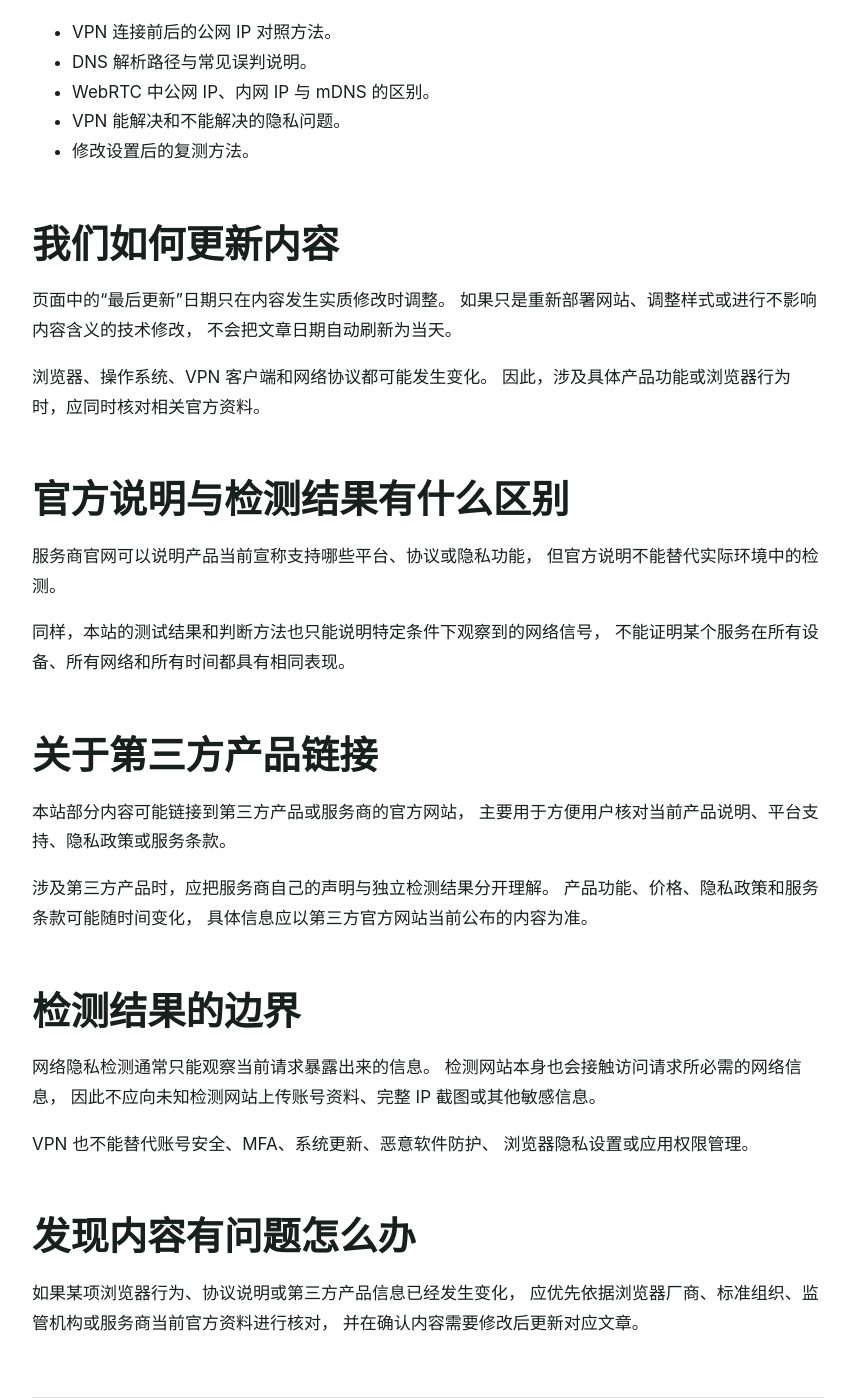
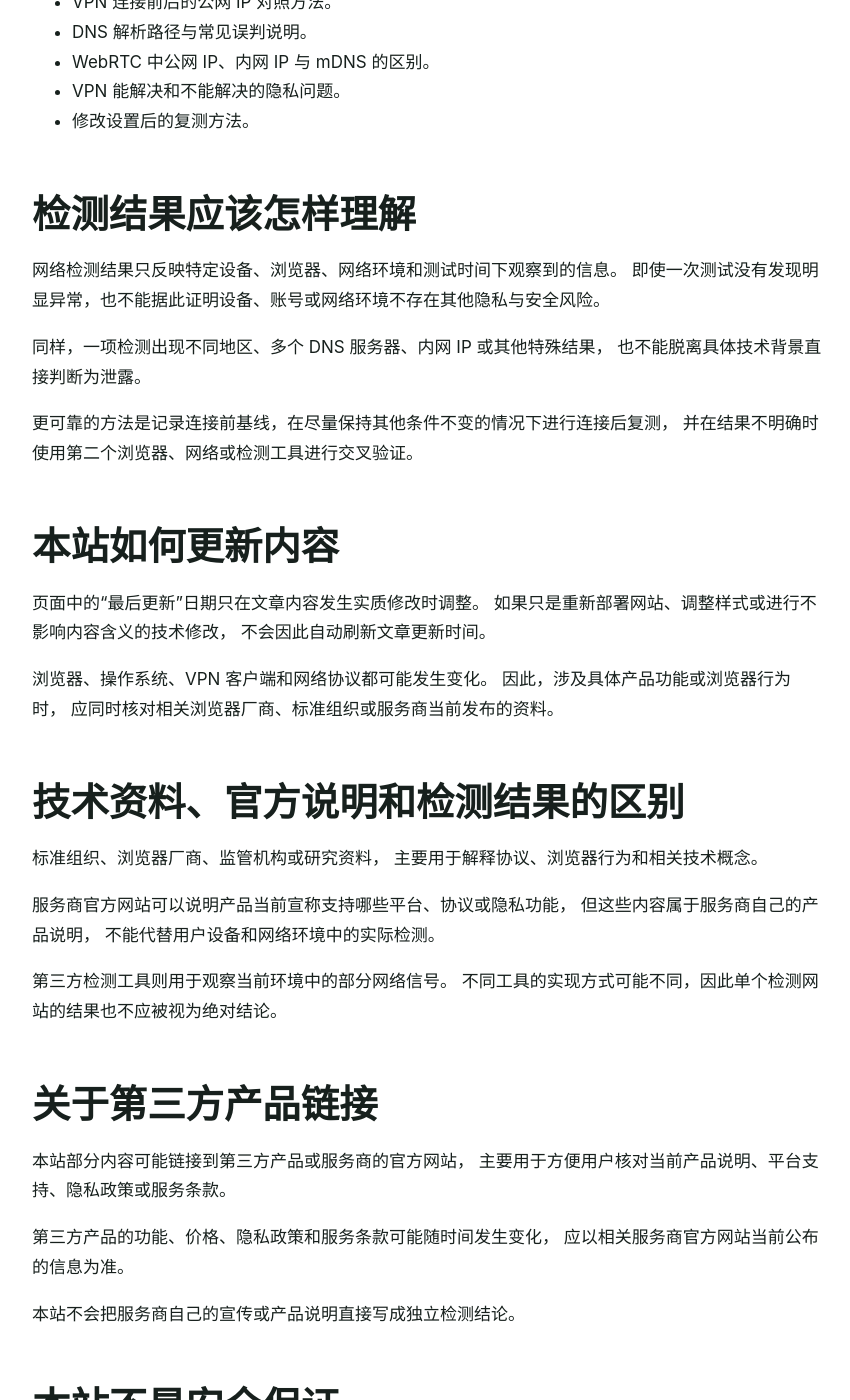
Before and after one commit to ximenshu2/ximenshu2.github.io, a Jekyll site: the page built from about/index.html, in a window 1280 px wide and 1400 px high, scrolled down 687 px. Shown: the whole window, without its empty margins (212-1062 px from the left). Built offline with Jekyll 4.4.1, drawn with Linux system fonts in a browser that asks for light colours; some of the changed text lies outside the part shown.

Commit message:
Update index.html

```diff
--- a/about/index.html
+++ b/about/index.html
@@ -10,11 +10,12 @@
   <header class="article-header">
     <div class="eyebrow">关于本站</div>
 
-    <h1>我们为什么做这个网络隐私检测指南</h1>
+    <h1>关于网络隐私检测指南</h1>
 
     <p class="dek">
-      本站用于整理 VPN、IP、DNS、WebRTC 与网络隐私相关的检测方法，
-      帮助用户理解检测结果代表什么，以及哪些结果不能被过度解读。
+      本站整理 VPN、IP、DNS、WebRTC 与网络隐私相关的检测方法，
+      帮助用户理解检测结果代表什么、哪些结果值得继续排查，
+      以及哪些现象不能被简单解释为“泄露”或“完全安全”。
     </p>
 
     <div class="meta">
@@ -24,9 +25,8 @@
 
   <div class="answer">
     <strong>本站原则：</strong>
-    尽量把产品官方说明、技术资料和实际检测结果分开。
-    一次测试只能反映特定设备、浏览器、网络和时间下的情况，
-    不应被描述为永久或绝对的安全证明。
+    记录测试条件，区分技术资料、服务商官方说明与实际检测结果，
+    不把一次测试写成永久、绝对或适用于所有设备的安全证明。
   </div>
 
   <h2>本站主要提供什么</h2>
@@ -39,29 +39,53 @@
     <li>修改设置后的复测方法。</li>
   </ul>
 
-  <h2>我们如何更新内容</h2>
+  <h2>检测结果应该怎样理解</h2>
 
   <p>
-    页面中的“最后更新”日期只在内容发生实质修改时调整。
+    网络检测结果只反映特定设备、浏览器、网络环境和测试时间下观察到的信息。
+    即使一次测试没有发现明显异常，也不能据此证明设备、账号或网络环境不存在其他隐私与安全风险。
+  </p>
+
+  <p>
+    同样，一项检测出现不同地区、多个 DNS 服务器、内网 IP 或其他特殊结果，
+    也不能脱离具体技术背景直接判断为泄露。
+  </p>
+
+  <p>
+    更可靠的方法是记录连接前基线，在尽量保持其他条件不变的情况下进行连接后复测，
+    并在结果不明确时使用第二个浏览器、网络或检测工具进行交叉验证。
+  </p>
+
+  <h2>本站如何更新内容</h2>
+
+  <p>
+    页面中的“最后更新”日期只在文章内容发生实质修改时调整。
     如果只是重新部署网站、调整样式或进行不影响内容含义的技术修改，
-    不会把文章日期自动刷新为当天。
+    不会因此自动刷新文章更新时间。
   </p>
 
   <p>
     浏览器、操作系统、VPN 客户端和网络协议都可能发生变化。
-    因此，涉及具体产品功能或浏览器行为时，应同时核对相关官方资料。
+    因此，涉及具体产品功能或浏览器行为时，
+    应同时核对相关浏览器厂商、标准组织或服务商当前发布的资料。
   </p>
 
-  <h2>官方说明与检测结果有什么区别</h2>
+  <h2>技术资料、官方说明和检测结果的区别</h2>
 
   <p>
-    服务商官网可以说明产品当前宣称支持哪些平台、协议或隐私功能，
-    但官方说明不能替代实际环境中的检测。
+    标准组织、浏览器厂商、监管机构或研究资料，
+    主要用于解释协议、浏览器行为和相关技术概念。
   </p>
 
   <p>
-    同样，本站的测试结果和判断方法也只能说明特定条件下观察到的网络信号，
-    不能证明某个服务在所有设备、所有网络和所有时间都具有相同表现。
+    服务商官方网站可以说明产品当前宣称支持哪些平台、协议或隐私功能，
+    但这些内容属于服务商自己的产品说明，
+    不能代替用户设备和网络环境中的实际检测。
+  </p>
+
+  <p>
+    第三方检测工具则用于观察当前环境中的部分网络信号。
+    不同工具的实现方式可能不同，因此单个检测网站的结果也不应被视为绝对结论。
   </p>
 
   <h2>关于第三方产品链接</h2>
@@ -72,30 +96,59 @@
   </p>
 
   <p>
-    涉及第三方产品时，应把服务商自己的声明与独立检测结果分开理解。
-    产品功能、价格、隐私政策和服务条款可能随时间变化，
-    具体信息应以第三方官方网站当前公布的内容为准。
-  </p>
-
-  <h2>检测结果的边界</h2>
-
-  <p>
-    网络隐私检测通常只能观察当前请求暴露出来的信息。
-    检测网站本身也会接触访问请求所必需的网络信息，
-    因此不应向未知检测网站上传账号资料、完整 IP 截图或其他敏感信息。
+    第三方产品的功能、价格、隐私政策和服务条款可能随时间发生变化，
+    应以相关服务商官方网站当前公布的信息为准。
   </p>
 
   <p>
-    VPN 也不能替代账号安全、MFA、系统更新、恶意软件防护、
-    浏览器隐私设置或应用权限管理。
+    本站不会把服务商自己的宣传或产品说明直接写成独立检测结论。
   </p>
 
-  <h2>发现内容有问题怎么办</h2>
+  <h2>本站不是安全保证</h2>
 
   <p>
-    如果某项浏览器行为、协议说明或第三方产品信息已经发生变化，
-    应优先依据浏览器厂商、标准组织、监管机构或服务商当前官方资料进行核对，
-    并在确认内容需要修改后更新对应文章。
+    本站提供的是网络隐私检测方法和技术信息，
+    不是针对具体个人、组织或设备环境的安全审计。
+  </p>
+
+  <p>
+    检测方法不能覆盖所有浏览器、操作系统、VPN 客户端、
+    网络协议、分流配置、企业网络或特殊网络环境。
+  </p>
+
+  <p>
+    对于账号安全、设备感染、恶意软件、钓鱼、支付安全、
+    企业信息安全或其他高风险场景，
+    仍应使用与问题对应的安全措施和专业工具。
+  </p>
+
+  <h2>隐私提醒</h2>
+
+  <p>
+    网络检测网站本身也需要接收用户访问请求，
+    因此可能接触完成网络请求所必需的信息。
+  </p>
+
+  <p>
+    不建议向未知检测网站上传包含完整公网 IP、账号名称、
+    邮箱、设备编号或其他敏感信息的截图和文件。
+  </p>
+
+  <p>
+    在分享检测结果时，应先对公网 IP、账号信息和其他可识别内容进行脱敏。
+  </p>
+
+  <h2>发现内容已经过时怎么办</h2>
+
+  <p>
+    如果浏览器行为、协议实现或第三方产品信息已经发生变化，
+    应优先依据浏览器厂商、标准组织、监管机构、
+    研究资料或相关服务商当前官方资料重新核对。
+  </p>
+
+  <p>
+    确认原有说明已经不再准确后，
+    再修改对应页面并更新文章的“最后更新”日期。
   </p>
 
   <div class="related">
```
